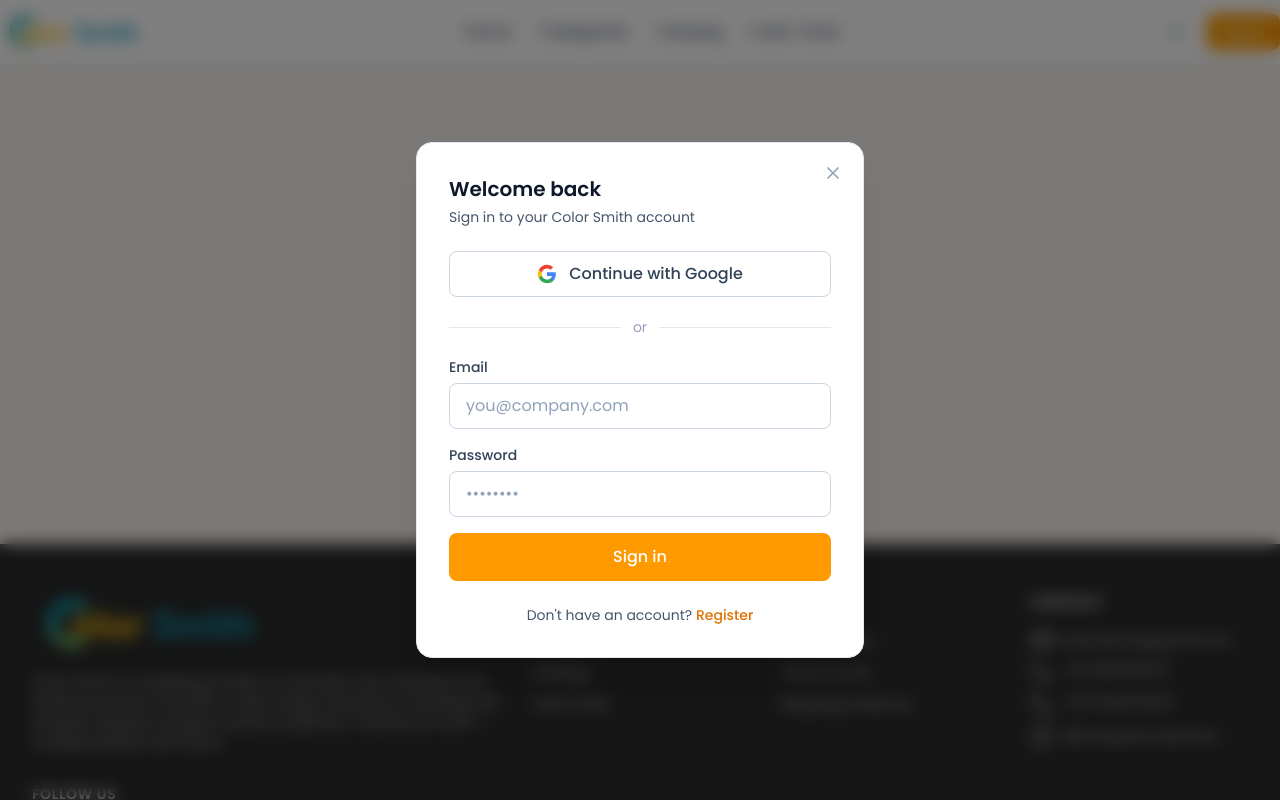
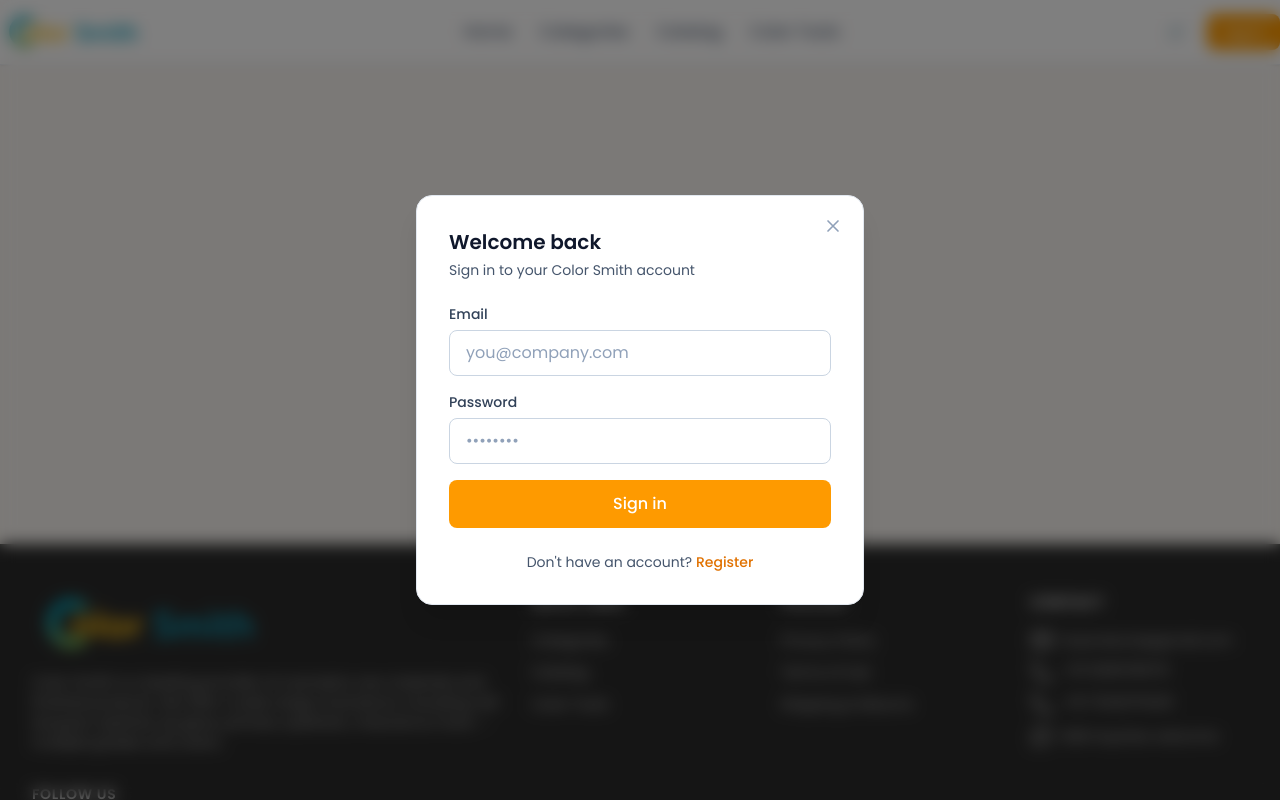
Before and after one commit to digitalbuddiesspune/colorsmith, a React (Vite) app in the folder frontend/: page /login in a window 1280 px wide. Shown: the top 800 px of the page. Built offline with nearby package versions, Linux system fonts and the light colour scheme; no server answers.

Commit message:
done chnages

```diff
--- a/frontend/src/components/AuthModal.jsx
+++ b/frontend/src/components/AuthModal.jsx
@@ -1,39 +1,6 @@
 import { useState } from 'react';
 import { useNavigate } from 'react-router-dom';
 import { useAuth } from '../context/AuthContext';
-
-function GoogleIcon() {
-  return (
-    <svg className="w-5 h-5" viewBox="0 0 24 24">
-      <path
-        fill="#4285F4"
-        d="M22.56 12.25c0-.78-.07-1.53-.2-2.25H12v4.26h5.92c-.26 1.37-1.04 2.53-2.21 3.31v2.77h3.57c2.08-1.92 3.28-4.74 3.28-8.09z"
-      />
-      <path
-        fill="#34A853"
-        d="M12 23c2.97 0 5.46-.98 7.28-2.66l-3.57-2.77c-.98.66-2.23 1.06-3.71 1.06-2.86 0-5.29-1.93-6.16-4.53H2.18v2.84C3.99 20.53 7.7 23 12 23z"
-      />
-      <path
-        fill="#FBBC05"
-        d="M5.84 14.09c-.22-.66-.35-1.36-.35-2.09s.13-1.43.35-2.09V7.07H2.18C1.43 8.55 1 10.22 1 12s.43 3.45 1.18 4.93l2.85-2.22.81-.62z"
-      />
-      <path
-        fill="#EA4335"
-        d="M12 5.38c1.62 0 3.06.56 4.21 1.64l3.15-3.15C17.45 2.09 14.97 1 12 1 7.7 1 3.99 3.47 2.18 7.07l3.66 2.84c.87-2.6 3.3-4.53 6.16-4.53z"
-      />
-    </svg>
-  );
-}
-
-function Divider() {
-  return (
-    <div className="flex items-center gap-3 my-5">
-      <div className="flex-1 h-px bg-slate-200" />
-      <span className="text-slate-400 text-sm">or</span>
-      <div className="flex-1 h-px bg-slate-200" />
-    </div>
-  );
-}
 
 export default function AuthModal({ mode: initialMode = 'login', onClose, onSuccess, redirectTo }) {
   const [mode, setMode] = useState(initialMode);
@@ -69,11 +36,6 @@
     } finally {
       setLoading(false);
     }
-  };
-
-  const handleGoogleSignIn = () => {
-    // Placeholder for Google OAuth - implement with your Google OAuth setup
-    alert('Google Sign-In requires OAuth setup. Configure your Google Client ID in the backend.');
   };
 
   const switchMode = () => {
@@ -117,18 +79,6 @@
               : 'Register as a B2B buyer'}
           </p>
         </div>
-
-        {/* Google Sign In */}
-        <button
-          type="button"
-          onClick={handleGoogleSignIn}
-          className="w-full flex items-center justify-center gap-3 py-2.5 px-4 rounded-lg border border-slate-300 bg-white text-slate-700 font-medium hover:bg-slate-50 focus:outline-none focus:ring-2 focus:ring-slate-200 transition-colors"
-        >
-          <GoogleIcon />
-          Continue with Google
-        </button>
-
-        <Divider />
 
         {/* Form */}
         <form onSubmit={handleSubmit} className="space-y-4">
```
Also changed, not shown: 2 other files (tests, documents, lock files or other folders).
